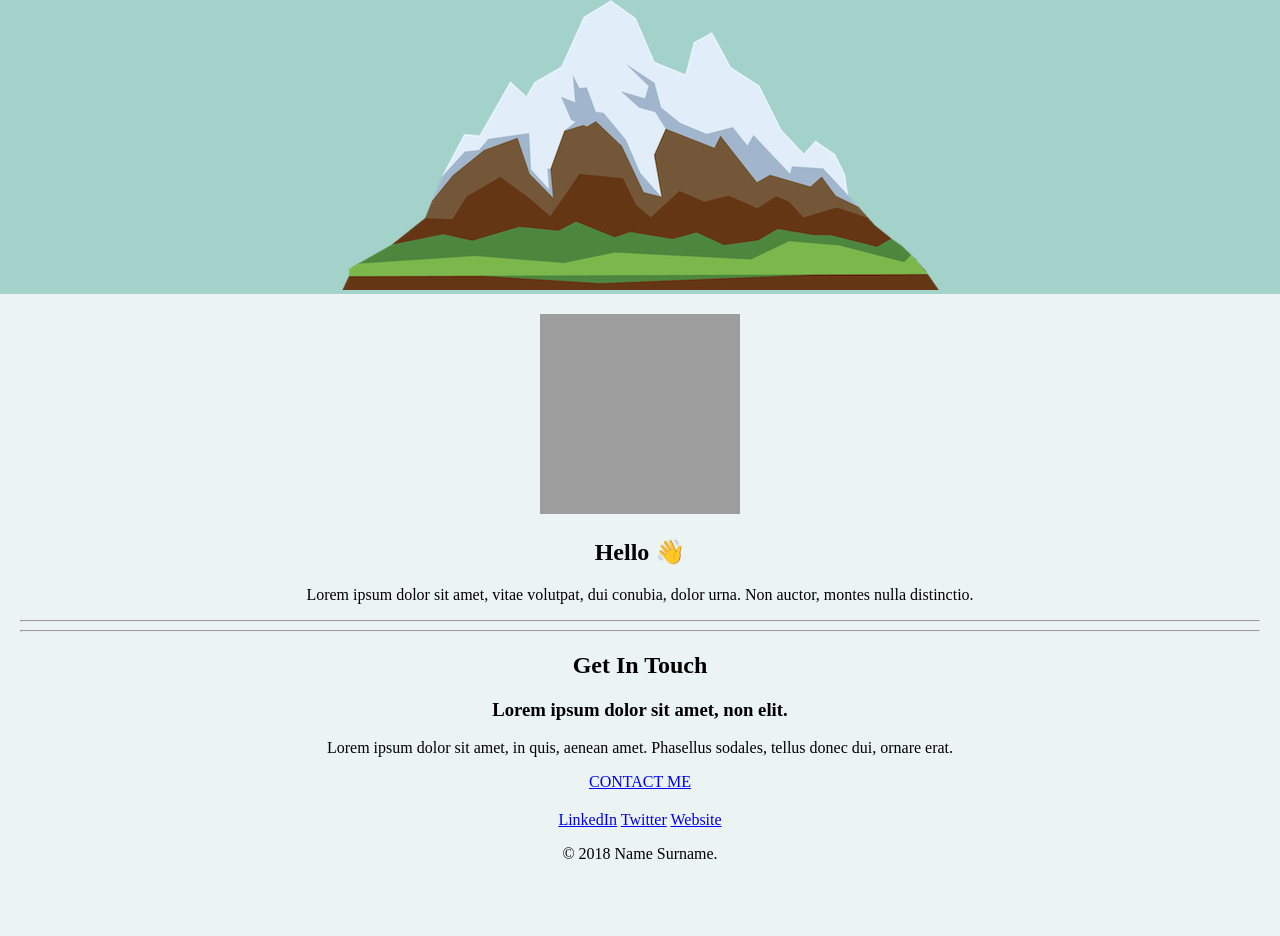
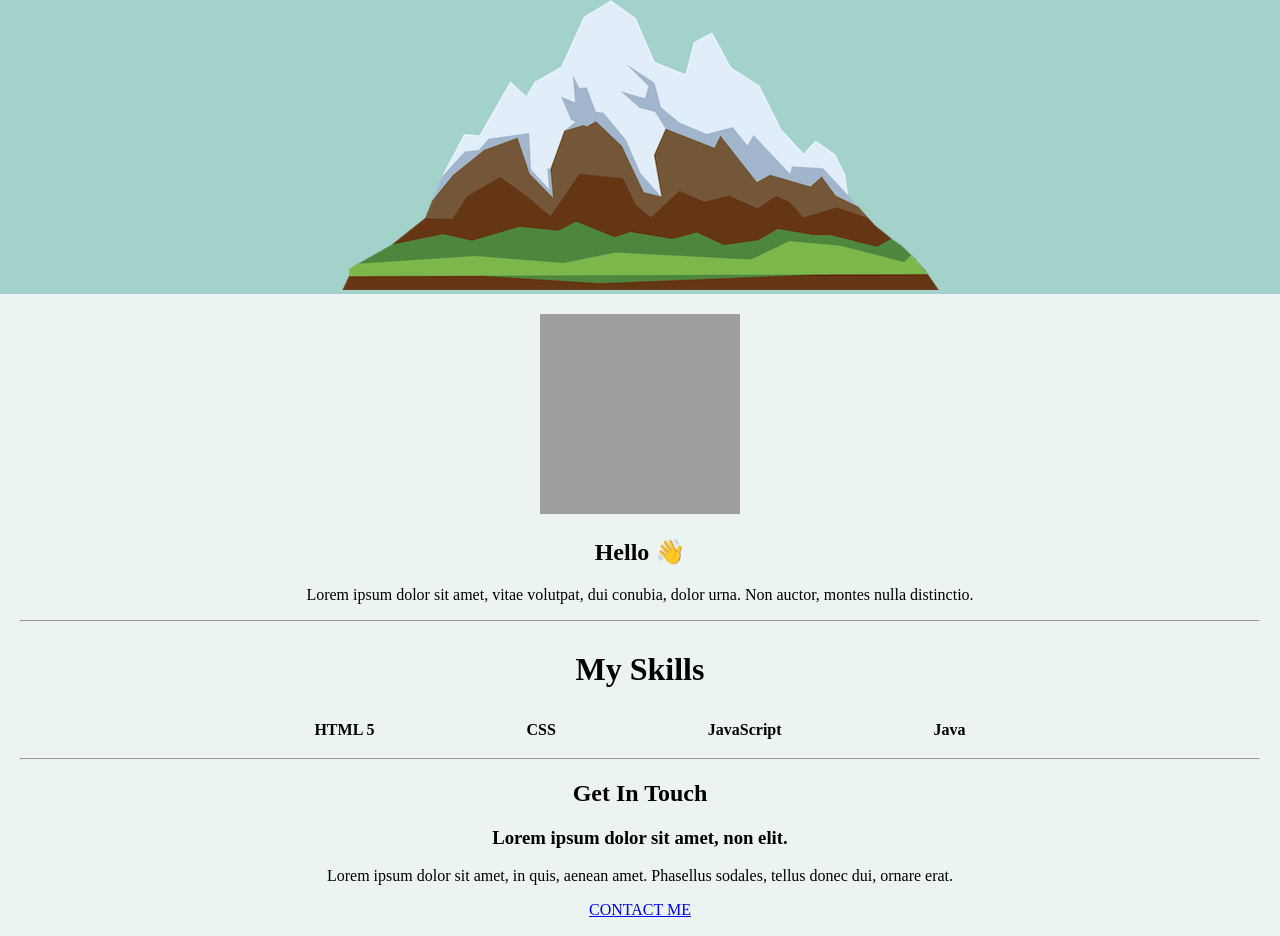
Before and after one commit to michalu24/CSS_Personal_Site, a plain HTML site: page index.html in a window 1280 px wide. Shown: the part 263-1199 px from the top of the page. Before the commit the page ends 1142 px from the top, so only its background shows below. Drawn offline with Linux system fonts and the light colour scheme; grey boxes are pictures that could not be loaded.

Commit message:
Progress commited

```diff
--- a/css/styles.css
+++ b/css/styles.css
@@ -47,3 +47,13 @@ body{
 
     padding: 20px;
 }
+.skills{
+    text-align: center;
+    display: inline-block;
+
+}
+.skills_table{
+    border-collapse: separate;
+    border-spacing: 150px 10px;
+
+}
--- a/index.html
+++ b/index.html
@@ -24,7 +24,15 @@
     </div>
     <hr>
     <div class="skills">
-     <!-- tu będą skille   -->
+      <h1>My Skills</h1>
+      <table class="skills_table">
+        <tr>
+          <th>HTML 5</th>
+          <th>CSS</th>
+          <th>JavaScript</th>
+          <th>Java</th>
+        </tr>
+      </table>
     </div>
     <hr>
     <div class="contact-me">
```
